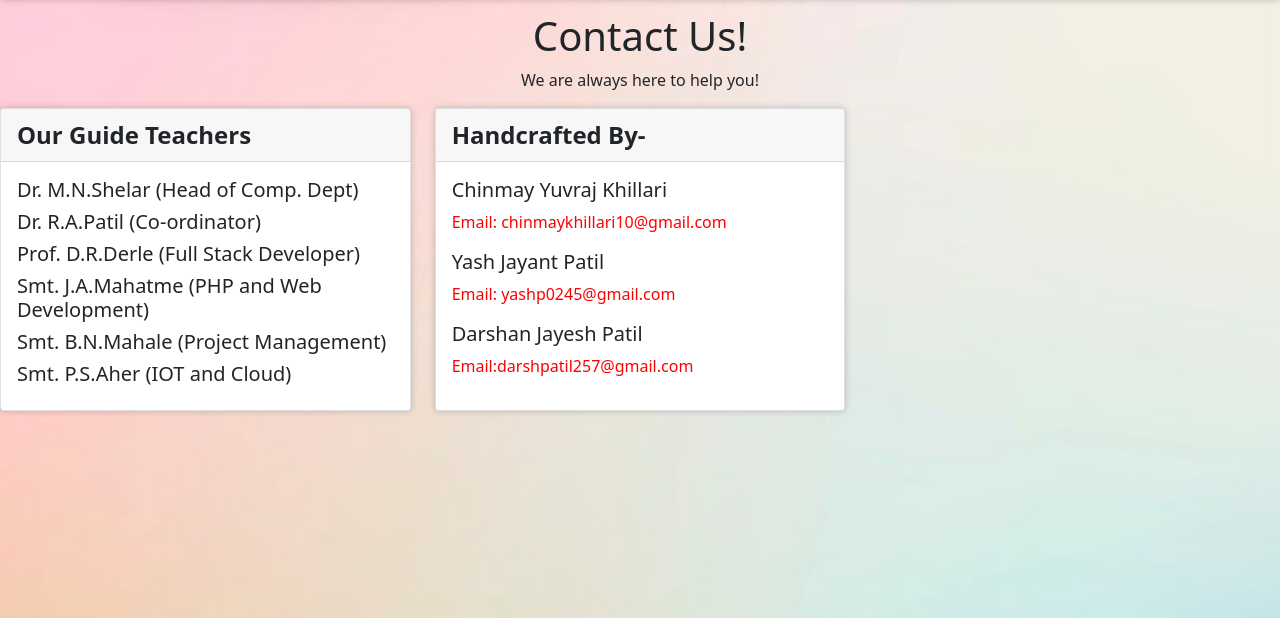
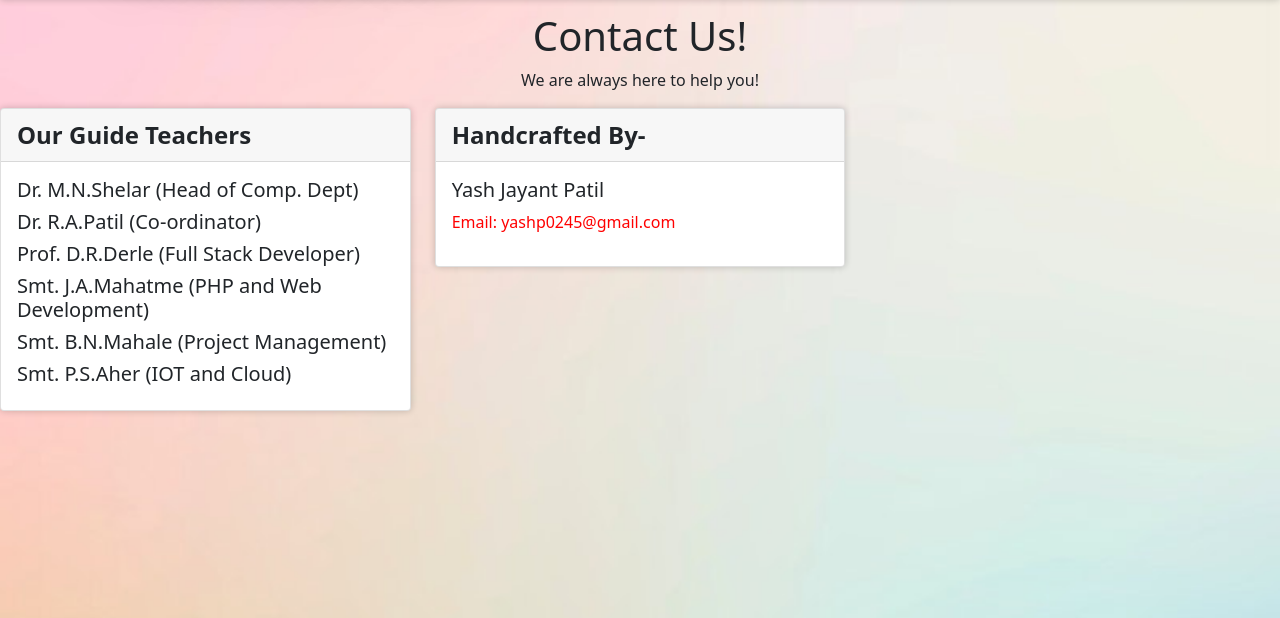
Before and after one commit to yashp0245/Blood_bank, a PHP site: page /contact.php in a window 1280 px wide. Shown: the part 58-676 px from the top of the page. Run offline with PHP 8.4, Linux system fonts and the light colour scheme; some libraries are stand-ins or nearby versions.

Commit message:
Update contact.php

```diff
--- a/contact.php
+++ b/contact.php
@@ -50,16 +50,16 @@
     Handcrafted By-
   </div>
   <div class="card-body">
-  <h5 class="card-title">Chinmay Yuvraj Khillari </h5><p style="color: red;">Email: chinmaykhillari10@gmail.com</p>
+
     <h5 class="card-title">Yash Jayant Patil</h5><p style="color: red;">Email: yashp0245@gmail.com</p>
-    <h5 class="card-title">Darshan Jayesh Patil</h5><p style="color: red;">Email:darshpatil257@gmail.com</p>
+
   </div>
 </div>
 </div>
 </div>
 </div>
   <!-- <div>
-  <p class="text-center bg-danger text-white">Yash Jayant Patil -9767129653 yashp0245@gmail.com<br>Chinmay Yuvraj Khillari - 8459593989, chinmaykhillari10@gmail.com<br>Darshan Jayesh Patil - 9657922046
+  <p class="text-center bg-danger text-white">Yash Jayant Patil -9767129653 yashp0245@gmail.com
   </p>
   <a href="contact.php"> </a>
 </div> -->
```
